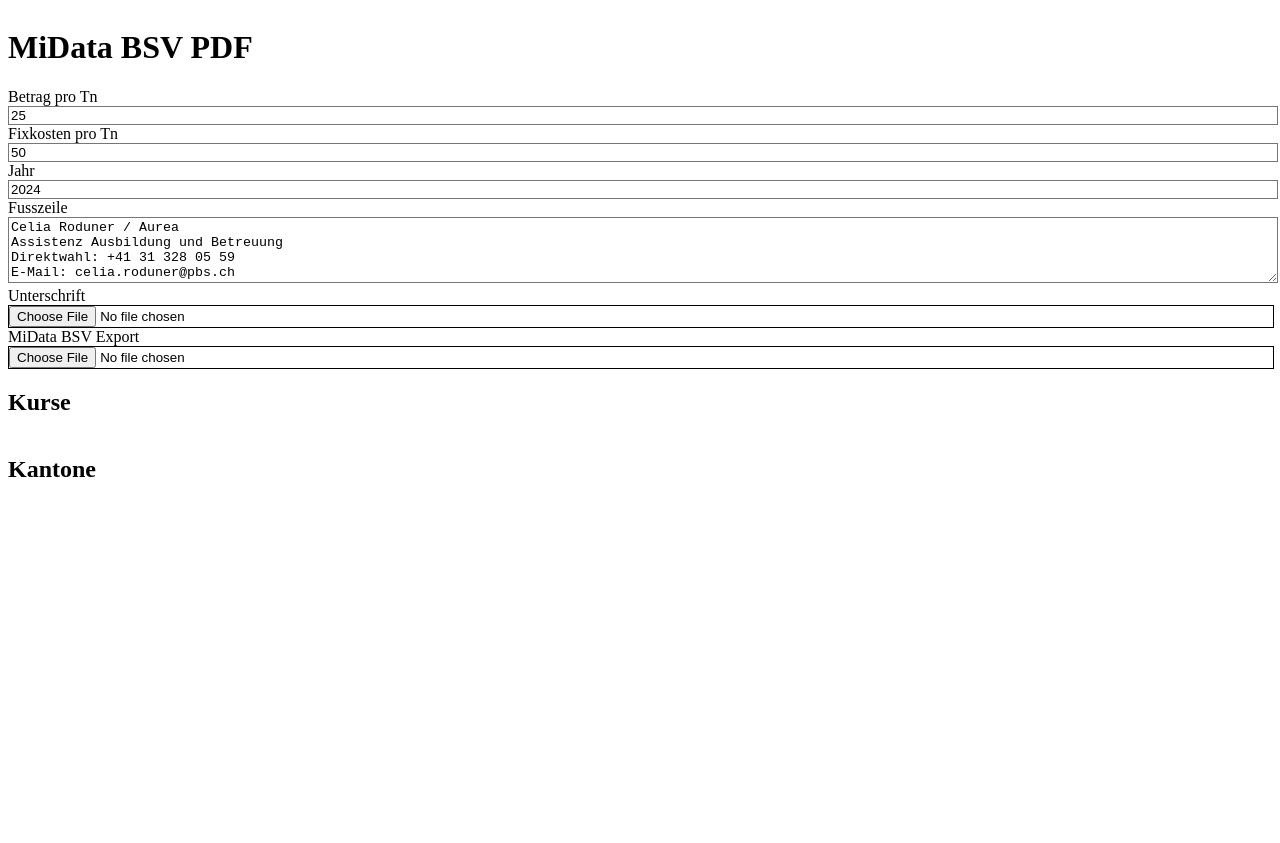
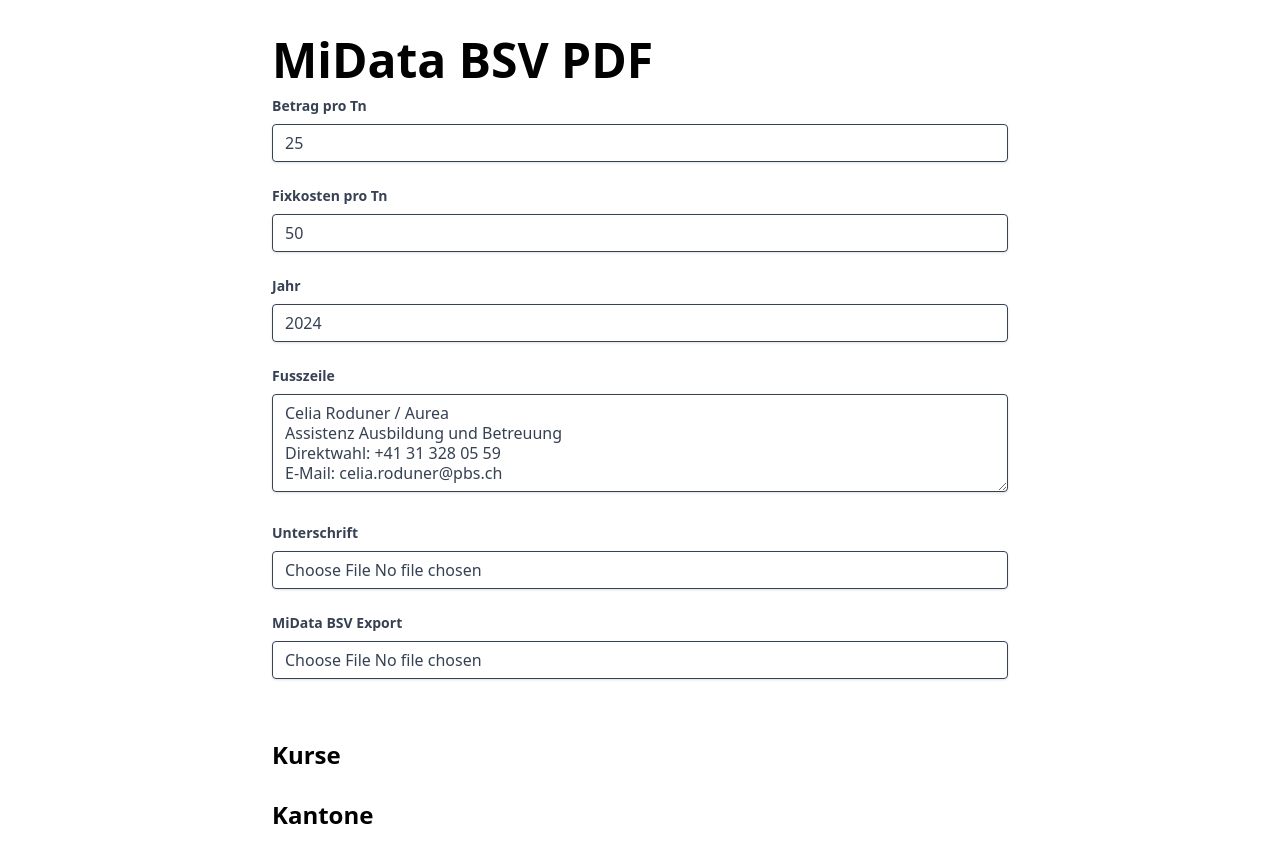
Before and after one commit to scout-ch/bsv_pdf, a React (Vite) app: page /#/ in a window 1280 px wide. Before the commit the page ends 816 px from the top, so only its background shows below. Built offline with nearby package versions, Linux system fonts and the light colour scheme.

Commit message:
chore: upgrade tailwind

```diff
--- a/postcss.config.js
+++ /dev/null
@@ -1,7 +0,0 @@
-export default {
-  plugins: {
-    "tailwindcss/nesting": {},
-    tailwindcss: {},
-    autoprefixer: {},
-  },
-};
--- a/src/index.css
+++ b/src/index.css
@@ -1,6 +1,19 @@
-@tailwind base;
-@tailwind components;
-@tailwind utilities;
+@import "tailwindcss";
+
+
+@theme {
+  --font-size-base: 10pt;
+  --font-size-h1: 1.8rem;
+  --font-weight-h1: bold;
+  --margin-h1-top: 3rem;
+  --margin-h1-bottom: 1rem;
+  --line-height-p: 1.25em;
+  --margin-p-bottom: 1em;
+  --table-font-size: 9pt;
+  --table-line-height: 1.25em;
+  --table-border: 2px solid black;
+  --table-padding: 0.1rem 0.25rem;
+}
 
 .no-print {
   display: none !important;
@@ -19,13 +32,13 @@
 }
 
 .pdf {
-  font-size: 10pt;
+  font-size: var(--font-size-base);
 
   h1 {
-    font-size: 1.8rem;
-    font-weight: bold;
-    margin-top: 3rem;
-    margin-bottom: 1rem;
+    font-size: var(--font-size-h1);
+    font-weight: var(--font-weight-h1);
+    margin-top: var(--margin-h1-top);
+    margin-bottom: var(--margin-h1-bottom);
   }
 
   header img {
@@ -35,28 +48,26 @@
 
   p {
     white-space: pre-line;
-    margin-bottom: 1em;
-    line-height: 1.25em;
+    margin-bottom: var(--margin-p-bottom);
+    line-height: var(--line-height-p);
   }
 
   .signature {
     max-width: 150px;
-    margin-bottom: 1em;
+    margin-bottom: var(--margin-p-bottom);
   }
 
   table {
-    font-size: 9pt;
-    line-height: 1.25em;
+    font-size: var(--table-font-size);
+    line-height: var(--table-line-height);
     width: 100%;
-    padding: 0;
-    border-spacing: 0;
     padding: 0;
     border-spacing: 0;
     border-collapse: collapse;
   }
 
   tbody {
-    border: 2px solid black;
+    border: var(--table-border);
   }
 
   tr td:nth-last-child(-n + 2),
@@ -70,14 +81,14 @@
   }
 
   table th {
-    border: 2px solid black;
+    border: var(--table-border);
     font-weight: bold;
     text-align: left;
   }
 
   table tfoot td {
     border: none;
-    border-top: 2px solid black;
+    border-top: var(--table-border);
     font-weight: bold;
     padding: 0.75rem 0.25rem;
   }
@@ -85,8 +96,8 @@
   table td,
   table th {
     margin: 0;
-    border-left: 2px solid black;
-    padding: 0.1rem 0.25rem;
-    border-right: 2px solid black;
+    border-left: var(--table-border);
+    padding: var(--table-padding);
+    border-right: var(--table-border);
   }
 }
--- a/tailwind.config.js
+++ /dev/null
@@ -1,26 +0,0 @@
-/** @type {import('tailwindcss').Config} */
-export default {
-  content: ["./index.html", "./src/**/*.{js,ts,jsx,tsx}"],
-  theme: {
-    extend: {
-      colors: {
-        primary: "#521d3a",
-        secondary: "#fdfdf3",
-      },
-      fontFamily: {
-        sans: [
-          "-apple-system,BlinkMacSystemFont",
-          "Segoe UI",
-          "Roboto",
-          "Oxygen",
-          "Ubuntu",
-          "Cantarell",
-          "Fira Sans",
-          "Droid Sans",
-          "Helvetica Neue",
-        ],
-      },
-    },
-  },
-  plugins: [],
-};
--- a/vite.config.ts
+++ b/vite.config.ts
@@ -1,8 +1,7 @@
 import { defineConfig } from "vite";
 import { TanStackRouterVite } from "@tanstack/router-vite-plugin";
 import react from "@vitejs/plugin-react";
-// import { VitePWA, VitePWAOptions } from 'vite-plugin-pwa'
-// import { viteSingleFile } from "vite-plugin-singlefile"
+import tailwindcss from "@tailwindcss/vite";
 
 // const pwaOptions: Partial<VitePWAOptions> = {
 //   includeAssets: [
@@ -39,8 +38,7 @@
 //   },
 // }
 
-// https://vitejs.dev/config/
 export default defineConfig({
   base: "/bsv_pdf", // https://vitejs.dev/guide/static-deploy
-  plugins: [react(), TanStackRouterVite()],
+  plugins: [react(), TanStackRouterVite(), tailwindcss()],
 });
```
Also changed, not shown: package.json (+23 -23 lines), .devcontainer/devcontainer.json, 1 other file (tests, documents, lock files or other folders).
